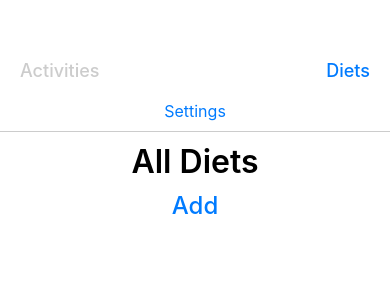
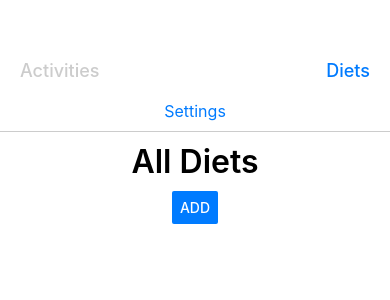
Before and after one commit to CS5520/cs5520-spring2025-assignment-2-assignment2, a React Native app: screen / in a window 390 px wide. Shown: the top 300 px of the page. Built offline with nearby package versions, Linux system fonts and the light colour scheme; no server answers; the database is empty.

Commit message:
refactor AllDiets screen to replace TouchableOpacity with Button for improved usability and styling

```diff
--- a/screens/AllDiets.tsx
+++ b/screens/AllDiets.tsx
@@ -1,5 +1,5 @@
 // AllDiets.tsx
-import { StyleSheet, Text, View, TouchableOpacity } from "react-native";
+import { StyleSheet, Text, View, TouchableOpacity, Button } from "react-native";
 import { useContext } from "react";
 import { ThemeContext } from "@/ThemeContext";
 import { TYPOGRAPHY, LAYOUT, COLORS } from "../constants/styles";
@@ -26,12 +26,11 @@ export default function AllDiets({ onAdd }: AllDietsProps) {
       >
         All Diets
       </Text>
-      <TouchableOpacity
-        style={styles.addButton}
-        onPress={onAdd}
-      >
-        <Text style={styles.addButtonText}>Add</Text>
-      </TouchableOpacity>
+
+      <View style={styles.buttonContainer}>
+        <Button title="Add" onPress={onAdd} color={COLORS.PRIMARY} />
+      </View>
+
       <ItemsList type="diets" />
     </View>
   );
@@ -58,4 +57,9 @@ const styles = StyleSheet.create({
     color: COLORS.PRIMARY,
     fontSize: 24,
   },
+
+  buttonContainer: {
+    alignSelf: 'center',
+  },
+
 });
```
